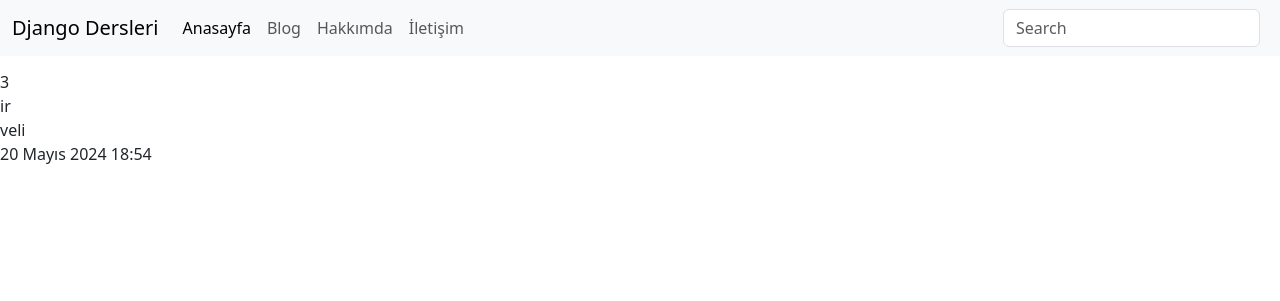
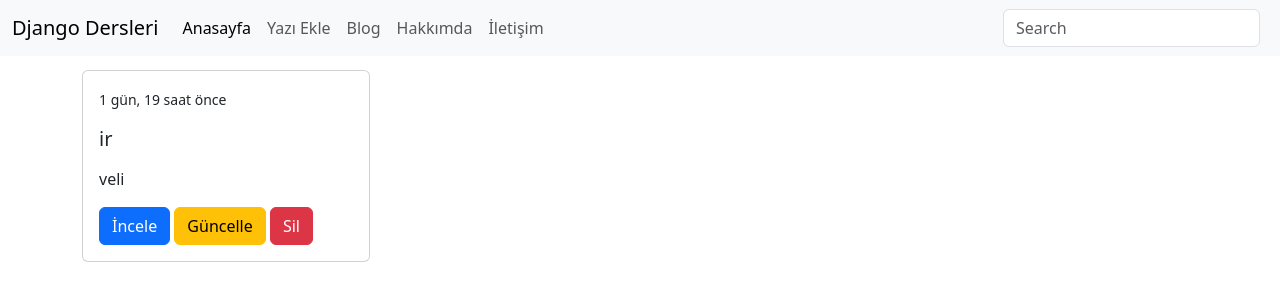
Before and after one commit to ahmetoguzhanengin/Django-Blog-Project, a Django app: page /post/3/ in a window 1280 px wide. Shown: the top 301 px of the page. Run offline with Django 5.2, Linux system fonts and the light colour scheme; data comes from the database, SQL or seed files in the repository; both versions use the stored data as it was after the commit; some libraries are stand-ins or nearby versions.

Commit message:
bootstrap ayarlamaları yapıldı

```diff
--- a/post/models.py
+++ b/post/models.py
@@ -15,3 +15,12 @@ class Post(models.Model):
 
     def get_absolute_url(self):
         return reverse('post:detail', kwargs={'id': self.id})
+
+    def get_create_url(self):
+        return reverse('post:create')
+
+    def get_update_url(self):
+        return reverse('post:update', kwargs={'id': self.id})
+
+    def get_delete_url(self):
+        return reverse('post:delete', kwargs={'id': self.id})
--- a/templates/header.html
+++ b/templates/header.html
@@ -8,6 +8,9 @@
       <ul class="navbar-nav me-auto mb-2 mb-lg-0">
         <li class="nav-item">
           <a class="nav-link active" aria-current="page" href="{% url 'home' %}">Anasayfa</a>
+        </li>
+         <li class="nav-item">
+          <a class="nav-link" aria-current="page" href="{% url 'post:create' %}">Yazı Ekle</a>
         </li>
         <li class="nav-item">
           <a class="nav-link" href="{% url 'post:index' %}">Blog</a>
--- a/templates/messages.html
+++ b/templates/messages.html
@@ -1,7 +1,8 @@
 {% if messages %}
-    <ul class="messages">
         {% for message in messages %}
-        <li {% if message.tags %} class="{{ message.tags }}"{% endif %}>{{ message }}</li>
+
+        <div class="alert alert-success alert-dismissible fade show" role="alert">
+{{ message }}  <button type="button" class="btn-close" data-bs-dismiss="alert" aria-label="Close"></button>
+</div>
         {% endfor %}
-    </ul>
 {% endif %}
--- a/templates/post/detail.html
+++ b/templates/post/detail.html
@@ -4,8 +4,20 @@
 
 {% block body%}
     {% include 'messages.html'%}
-   {{ post.id }} <br>
-    {{ post.title }} <br>
-    {{ post.content}} <br>
-    {{ post.publisihing_date }} <br>
+                        <div class="container">
+                           <div class="row">
+                                <div class="col-md-6 col-md-offset-3">
+                                    <div class="card" style="width: 18rem;">
+                                      <div class="card-body">
+                                          <p><small> {{ post.publisihing_date|timesince }} önce</small></p>
+                                        <h5 class="card-title">{{ post.title }} </h5>
+                                        <p class="card-text"> {{ post.content|linebreaks}}</p>
+                                        <a href="{{ post.get_absolute_url }}" class="btn btn-primary">İncele</a>
+                                        <a href="{{ post.get_update_url }}" class="btn btn-warning">Güncelle</a>
+                                        <a href="{{ post.get_delete_url }}" class="btn btn-danger">Sil</a>
+                                      </div>
+                                    </div>
+                                </div>
+                            </div>
+                        </div>
 {% endblock %}
```
Also changed, not shown: templates/post/index.html (+19 -9 lines), db.sqlite3.
